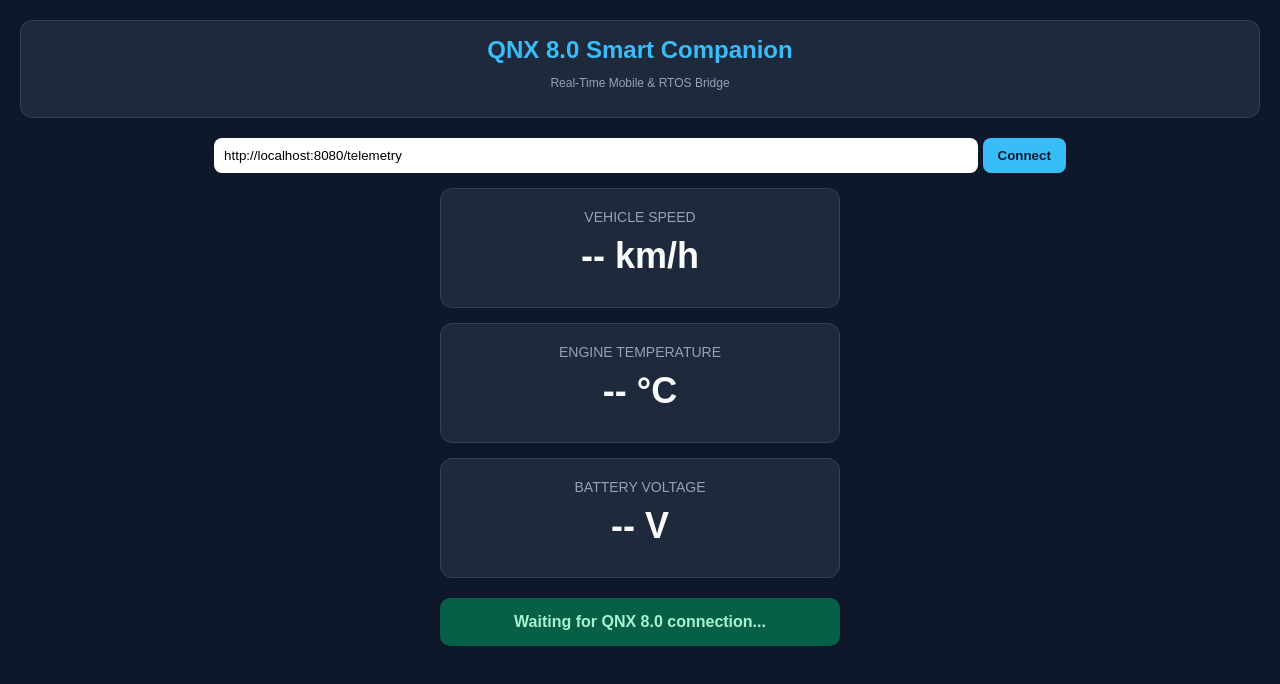
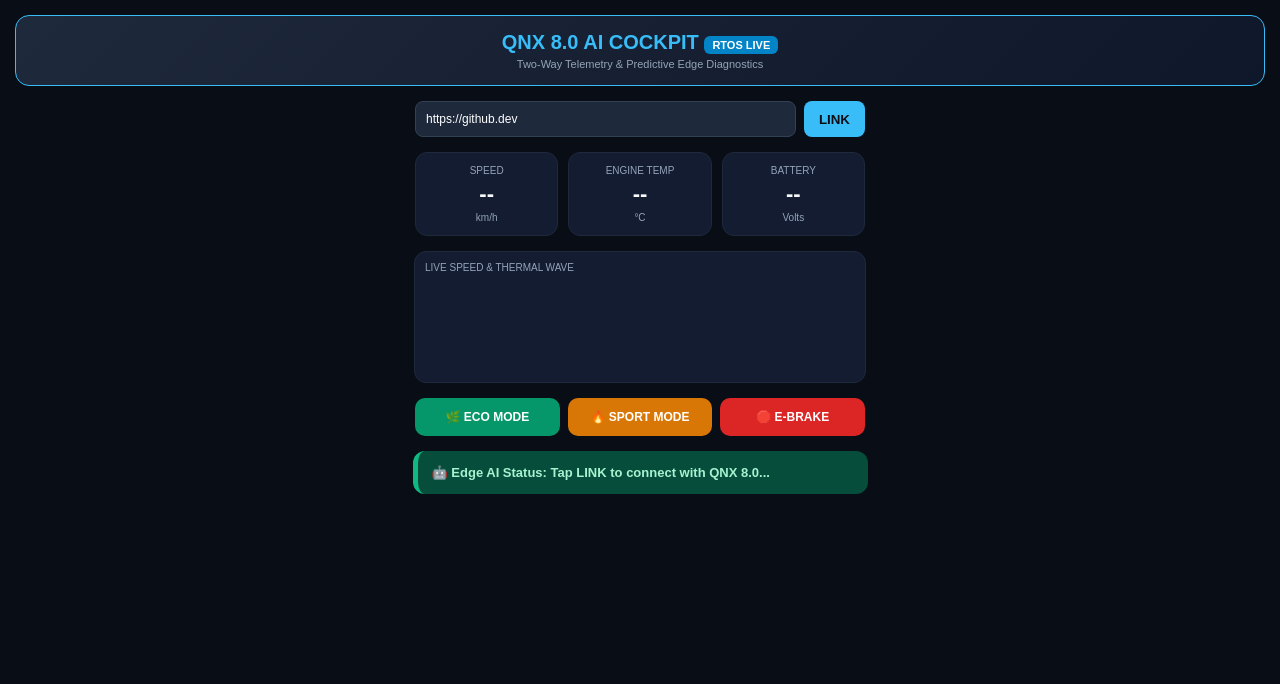
Before and after one commit to shaikhabdul2015-max/qnx-hackathon-project, a plain HTML site: page index.html in a window 1280 px wide. Drawn offline with Linux system fonts and the light colour scheme.

Commit message:
Upgrade to AI Cockpit UI

```diff
--- a/index.html
+++ b/index.html
@@ -3,131 +3,88 @@
 <head>
     <meta charset="UTF-8">
     <meta name="viewport" content="width=device-width, initial-scale=1.0">
-    <title>QNX 8.0 Mobile Companion Dashboard</title>
+    <title>QNX 8.0 AI Cockpit & Remote Control</title>
     <style>
-        body {
-            font-family: Arial, sans-serif;
-            background-color: #0f172a;
-            color: #ffffff;
-            margin: 0;
-            padding: 20px;
-            text-align: center;
-        }
-        .header {
-            background: #1e293b;
-            padding: 15px;
-            border-radius: 12px;
-            margin-bottom: 20px;
-            border: 1px solid #334155;
-        }
-        .header h2 { margin: 0; color: #38bdf8; }
-        .grid {
-            display: grid;
-            grid-template-columns: 1fr;
-            gap: 15px;
-            max-width: 400px;
-            margin: 0 auto;
-        }
-        .card {
-            background: #1e293b;
-            padding: 20px;
-            border-radius: 12px;
-            border: 1px solid #334155;
-        }
-        .value {
-            font-size: 36px;
-            font-weight: bold;
-            margin: 10px 0;
-            color: #f8fafc;
-        }
-        .label { color: #94a3b8; font-size: 14px; }
-        .status-box {
-            margin-top: 20px;
-            padding: 15px;
-            border-radius: 10px;
-            font-weight: bold;
-            max-width: 370px;
-            margin-left: auto;
-            margin-right: auto;
-        }
-        .NORMAL { background-color: #065f46; color: #a7f3d0; }
-        .WARNING { background-color: #92400e; color: #fde68a; }
-        .CRITICAL { background-color: #991b1b; color: #fecaca; }
-        input {
-            padding: 10px;
-            border-radius: 8px;
-            border: none;
-            width: 60%;
-            margin-bottom: 15px;
-        }
-        button {
-            padding: 10px 15px;
-            border-radius: 8px;
-            border: none;
-            background: #38bdf8;
-            color: #0f172a;
-            font-weight: bold;
-            cursor: pointer;
-        }
+        body { font-family: sans-serif; background: #090d16; color: #e2e8f0; margin: 0; padding: 15px; text-align: center; }
+        .header { background: linear-gradient(135deg, #1e293b, #0f172a); padding: 15px; border-radius: 14px; border: 1px solid #38bdf8; margin-bottom: 15px; }
+        .header h2 { margin: 0; color: #38bdf8; font-size: 20px; }
+        .badge { background: #0284c7; color: white; padding: 3px 8px; border-radius: 6px; font-size: 11px; }
+        .conn-bar { display: flex; gap: 8px; max-width: 450px; margin: 0 auto 15px auto; }
+        input { flex: 1; padding: 10px; border-radius: 8px; border: 1px solid #334155; background: #1e293b; color: white; font-size: 12px; }
+        .btn-conn { padding: 10px 15px; border-radius: 8px; border: none; background: #38bdf8; color: #090d16; font-weight: bold; }
+        .grid { display: grid; grid-template-columns: repeat(3, 1fr); gap: 10px; max-width: 450px; margin: 0 auto 15px auto; }
+        .card { background: #131c31; padding: 12px 5px; border-radius: 12px; border: 1px solid #1e293b; }
+        .value { font-size: 22px; font-weight: bold; margin: 5px 0; color: #f8fafc; }
+        .label { color: #94a3b8; font-size: 10px; }
+        .chart-box { background: #131c31; padding: 10px; border-radius: 12px; border: 1px solid #1e293b; max-width: 430px; margin: 0 auto 15px auto; }
+        canvas { width: 100%; height: 90px; }
+        .controls { display: grid; grid-template-columns: repeat(3, 1fr); gap: 8px; max-width: 450px; margin: 0 auto 15px auto; }
+        .ctrl-btn { padding: 12px 5px; border-radius: 10px; border: none; font-weight: bold; font-size: 12px; color: white; }
+        .eco { background: #059669; } .sport { background: #d97706; } .stop { background: #dc2626; }
+        .ai-box { padding: 14px; border-radius: 12px; font-size: 13px; font-weight: bold; max-width: 422px; margin: 0 auto; text-align: left; border-left: 5px solid; }
+        .NORMAL { background: #064e3b; color: #a7f3d0; border-color: #10b981; }
+        .WARNING { background: #78350f; color: #fde68a; border-color: #f59e0b; }
+        .CRITICAL { background: #7f1d1d; color: #fecaca; border-color: #ef4444; }
     </style>
 </head>
 <body>
-
     <div class="header">
-        <h2>QNX 8.0 Smart Companion</h2>
-        <p style="font-size: 12px; color: #94a3b8;">Real-Time Mobile & RTOS Bridge</p>
+        <h2>QNX 8.0 AI COCKPIT <span class="badge">RTOS LIVE</span></h2>
+        <div style="font-size: 11px; color: #94a3b8; margin-top: 4px;">Two-Way Telemetry & Predictive Edge Diagnostics</div>
     </div>
-
-    <div>
-        <input type="text" id="serverIp" value="http://localhost:8080/telemetry" placeholder="Enter QNX IP URL">
-        <button onclick="startMonitoring()">Connect</button>
+    <div class="conn-bar">
+        <input type="text" id="baseUrl" value="https://github.dev">
+        <button class="btn-conn" onclick="startSystem()">LINK</button>
     </div>
-
     <div class="grid">
-        <div class="card">
-            <div class="label">VEHICLE SPEED</div>
-            <div class="value" id="speed">-- km/h</div>
-        </div>
-        <div class="card">
-            <div class="label">ENGINE TEMPERATURE</div>
-            <div class="value" id="temp">-- °C</div>
-        </div>
-        <div class="card">
-            <div class="label">BATTERY VOLTAGE</div>
-            <div class="value" id="battery">-- V</div>
-        </div>
+        <div class="card"><div class="label">SPEED</div><div class="value" id="speed">--</div><div class="label">km/h</div></div>
+        <div class="card"><div class="label">ENGINE TEMP</div><div class="value" id="temp">--</div><div class="label">°C</div></div>
+        <div class="card"><div class="label">BATTERY</div><div class="value" id="battery">--</div><div class="label">Volts</div></div>
     </div>
-
-    <div id="statusBox" class="status-box NORMAL">
-        Waiting for QNX 8.0 connection...
+    <div class="chart-box">
+        <div class="label" style="text-align:left; margin-bottom:5px;">LIVE SPEED & THERMAL WAVE</div>
+        <canvas id="liveChart" width="400" height="90"></canvas>
     </div>
-
+    <div class="controls">
+        <button class="ctrl-btn eco" onclick="sendCommand('ECO')">🌿 ECO MODE</button>
+        <button class="ctrl-btn sport" onclick="sendCommand('SPORT')">🔥 SPORT MODE</button>
+        <button class="ctrl-btn stop" onclick="sendCommand('EMERGENCY_STOP')">🛑 E-BRAKE</button>
+    </div>
+    <div id="aiBox" class="ai-box NORMAL">🤖 <b>Edge AI Status:</b> Tap LINK to connect with QNX 8.0...</div>
     <script>
-        let intervalId = null;
-
-        function startMonitoring() {
-            if (intervalId) clearInterval(intervalId);
-            fetchData();
-            intervalId = setInterval(fetchData, 2000); // हर 2 सेकंड में डेटा अपडेट होगा
+        let timer = null, speedData = [], lastSpoken = "";
+        function getBase() { return document.getElementById('baseUrl').value.trim().replace('/telemetry', '').replace(/\/$/, ''); }
+        function startSystem() { if (timer) clearInterval(timer); fetchTelemetry(); timer = setInterval(fetchTelemetry, 1500); }
+        async function sendCommand(mode) {
+            await fetch(`${getBase()}/control`, { method: 'POST', headers: { 'Content-Type': 'application/json' }, body: JSON.stringify({ mode }) });
+            speakAlert(`Switching QNX to ${mode.replace('_', ' ')} mode.`);
         }
-
-        async function fetchData() {
-            const url = document.getElementById('serverIp').value;
+        function speakAlert(text) {
+            if ('speechSynthesis' in window && lastSpoken !== text) {
+                lastSpoken = text;
+                window.speechSynthesis.speak(new SpeechSynthesisUtterance(text));
+            }
+        }
+        async function fetchTelemetry() {
             try {
-                const response = await fetch(url);
-                const data = await response.json();
-
-                document.getElementById('speed').innerText = data.speed_kmh + " km/h";
-                document.getElementById('temp').innerText = data.engine_temp_c + " °C";
-                document.getElementById('battery').innerText = data.battery_v + " V";
-
-                const statusBox = document.getElementById('statusBox');
-                statusBox.className = "status-box " + data.status;
-                statusBox.innerText = `[${data.os}] ${data.message}`;
-            } catch (error) {
-                const statusBox = document.getElementById('statusBox');
-                statusBox.className = "status-box CRITICAL";
-                statusBox.innerText = "Connection Error: Make sure QNX server is running.";
+                const res = await fetch(`${getBase()}/telemetry`);
+                const data = await res.json();
+                document.getElementById('speed').innerText = data.speed_kmh;
+                document.getElementById('temp').innerText = data.engine_temp_c;
+                document.getElementById('battery').innerText = data.battery_v;
+                const aiBox = document.getElementById('aiBox');
+                aiBox.className = "ai-box " + data.status;
+                aiBox.innerHTML = `🤖 <b>[${data.mode}] Edge AI:</b> ${data.ai_insight}`;
+                if (data.status === "CRITICAL") speakAlert(data.ai_insight);
+                speedData.push(data.speed_kmh);
+                if (speedData.length > 15) speedData.shift();
+                const c = document.getElementById('liveChart'), ctx = c.getContext('2d');
+                ctx.clearRect(0, 0, c.width, c.height); ctx.strokeStyle = '#38bdf8'; ctx.lineWidth = 3; ctx.beginPath();
+                speedData.forEach((v, i) => { const x = i * (c.width / Math.max(1, speedData.length - 1)), y = c.height - ((v / 160) * c.height); i === 0 ? ctx.moveTo(x, y) : ctx.lineTo(x, y); });
+                ctx.stroke();
+            } catch (e) {
+                document.getElementById('aiBox').className = "ai-box CRITICAL";
+                document.getElementById('aiBox').innerHTML = "❌ Connection Error: Check if Port 8080 is Public.";
             }
         }
     </script>
```
